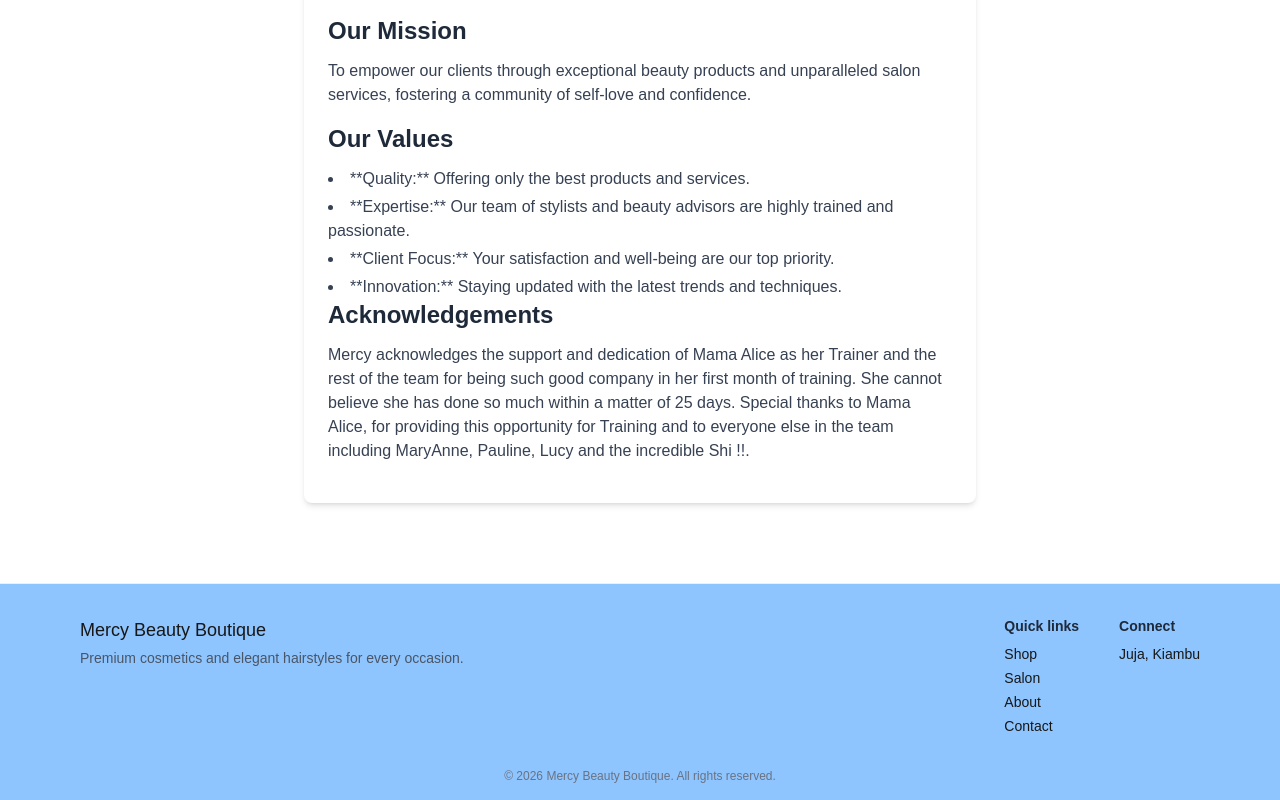
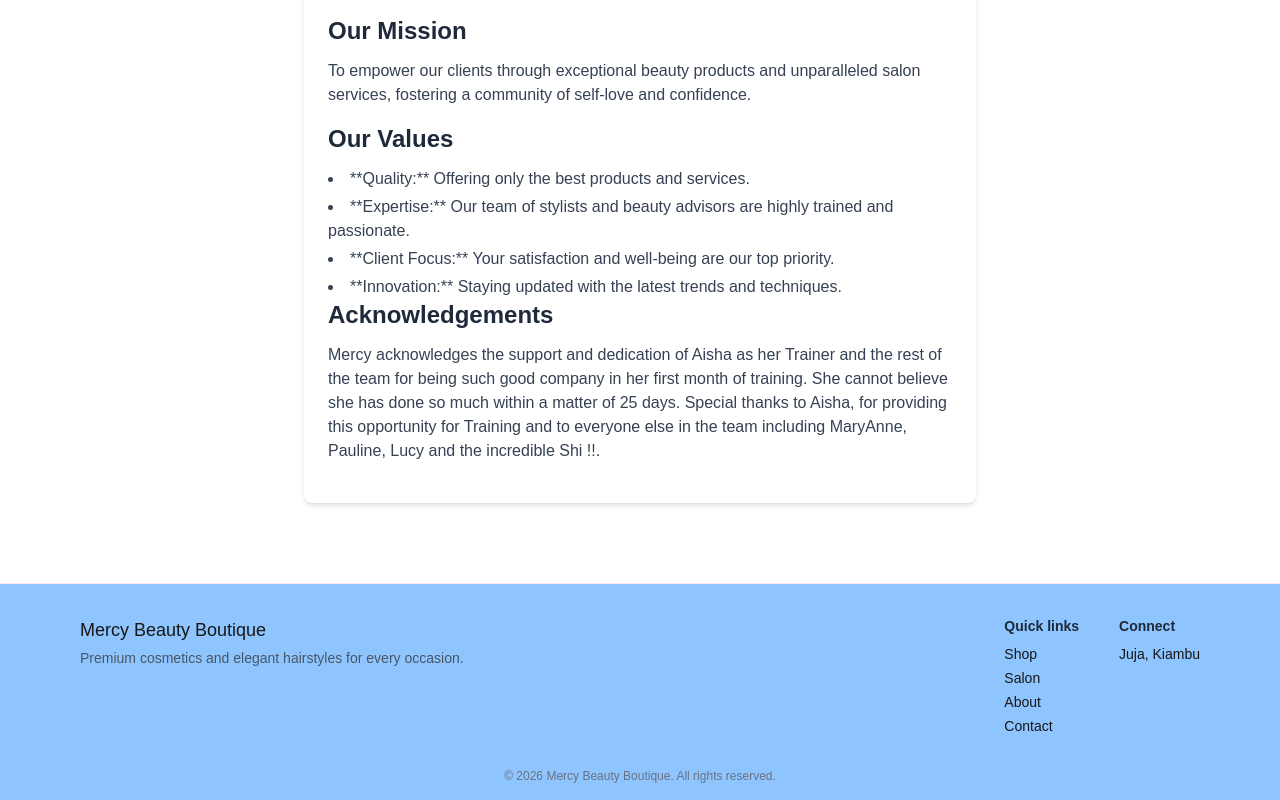
Before and after one commit to JKananda-code/Mercy, a Next.js app: page /about in a window 1280 px wide. Shown: the part 702-1502 px from the top of the page. Built offline with nearby package versions, Linux system fonts and the light colour scheme.

Commit message:
after correcting a Name to Aisha

```diff
--- a/app/about/page.tsx
+++ b/app/about/page.tsx
@@ -37,9 +37,9 @@ const AboutPage = () => {
         </ul>
         <h2 className="text-2xl font-semibold text-gray-800 mb-3">Acknowledgements</h2>
         <p className="mb-4">
-          Mercy acknowledges the support and dedication of Mama Alice as her Trainer and the rest of the team
+          Mercy acknowledges the support and dedication of Aisha as her Trainer and the rest of the team
           for being such good company in her first month of training. She cannot believe she has done so much
-          within a matter of 25 days. Special thanks to Mama Alice, for providing this opportunity for Training
+          within a matter of 25 days. Special thanks to Aisha, for providing this opportunity for Training
           and to everyone else in the team including MaryAnne, Pauline, Lucy and the incredible Shi !!.</p>
       </div>
     </div>
```
